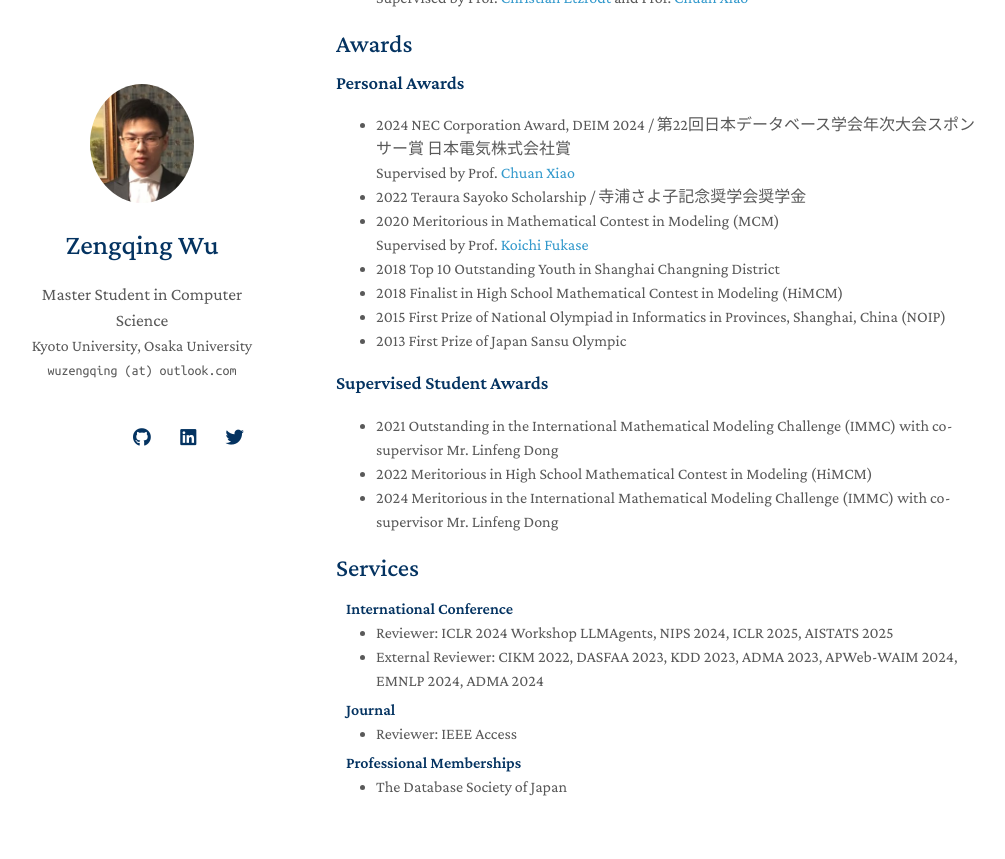
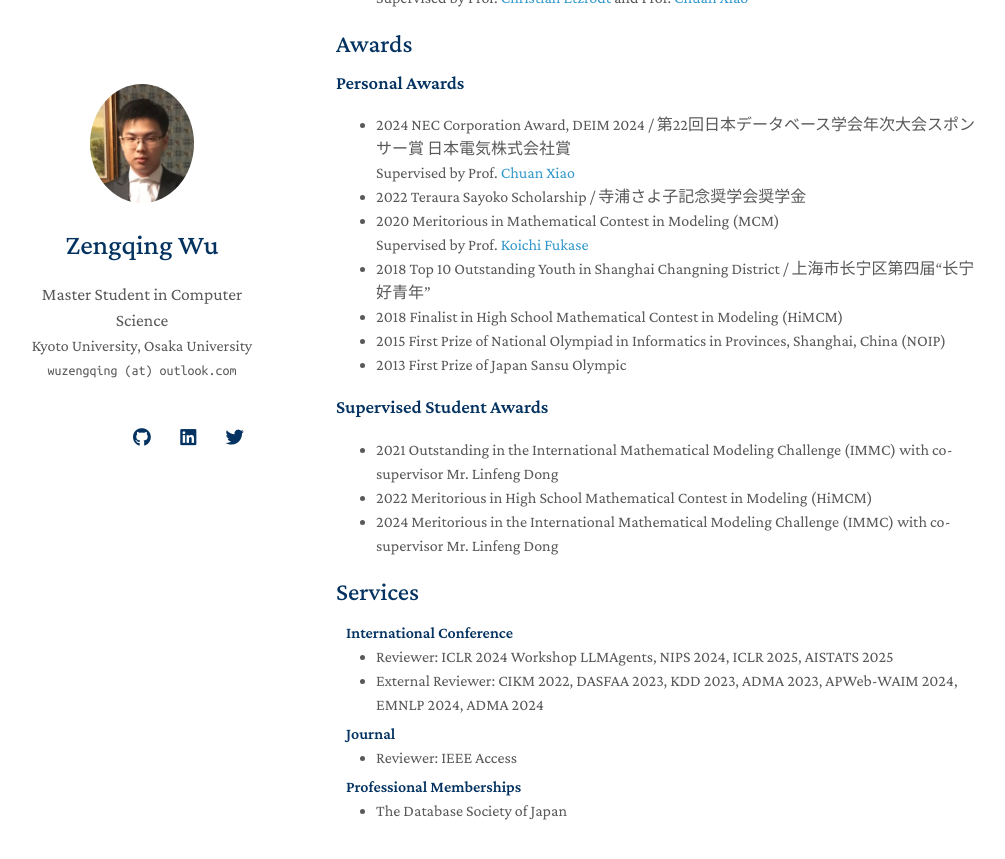
Before and after one commit to wuzengqing001225/wuzengqing001225.github.io, a Jekyll site: the page built from index.md, in a window 1280 px wide and 900 px high, scrolled down 1787 px. Shown: the top 859 px of the window, without its empty margins (134-1139 px from the left). Built offline with Jekyll 4.4.1, drawn with Linux system fonts in a browser that asks for light colours; nearby versions of some CDN libraries; a style sheet for code colours, icons or effects is not loaded; our own code applies the rules of GitHub Pages for plain Markdown files.

Commit message:
Update awards.md

```diff
--- a/_includes/awards.md
+++ b/_includes/awards.md
@@ -3,7 +3,7 @@
 - 2024 NEC Corporation Award, DEIM 2024 / 第22回日本データベース学会年次大会スポンサー賞 日本電気株式会社賞<br/>Supervised by Prof. [Chuan Xiao](https://researchmap.jp/chuanx)
 - 2022 Teraura Sayoko Scholarship / 寺浦さよ子記念奨学会奨学金
 - 2020 Meritorious in Mathematical Contest in Modeling (MCM)<br/>Supervised by Prof. [Koichi Fukase](https://researchmap.jp/read0076573)
-- 2018 Top 10 Outstanding Youth in Shanghai Changning District
+- 2018 Top 10 Outstanding Youth in Shanghai Changning District / 上海市长宁区第四届“长宁好青年”
 - 2018 Finalist in High School Mathematical Contest in Modeling (HiMCM)
 - 2015 First Prize of National Olympiad in Informatics in Provinces, Shanghai, China (NOIP)
 - 2013 First Prize of Japan Sansu Olympic
```
